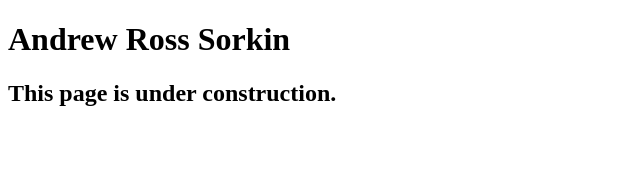
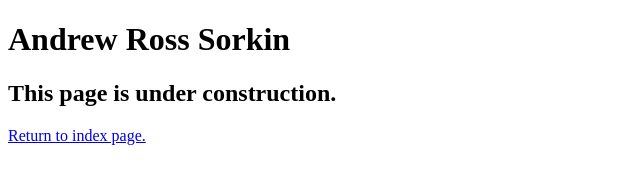
Before and after one commit to amycruiz/A06, a plain HTML site: page speakers/sorkin.html in a window 1280 px wide. Shown: the whole page, without its empty margins (0-640 px from the left). Drawn offline with Linux system fonts and the light colour scheme.

Commit message:
Update sorkin.html

```diff
--- a/speakers/sorkin.html
+++ b/speakers/sorkin.html
@@ -11,6 +11,7 @@
 	<main>
 		<h1>Andrew Ross Sorkin</h1>
 		<h2>This page is under construction.</h2>
+		<a href="../index.html">Return to index page.</a>
 	</main>
 </body>
 
```
